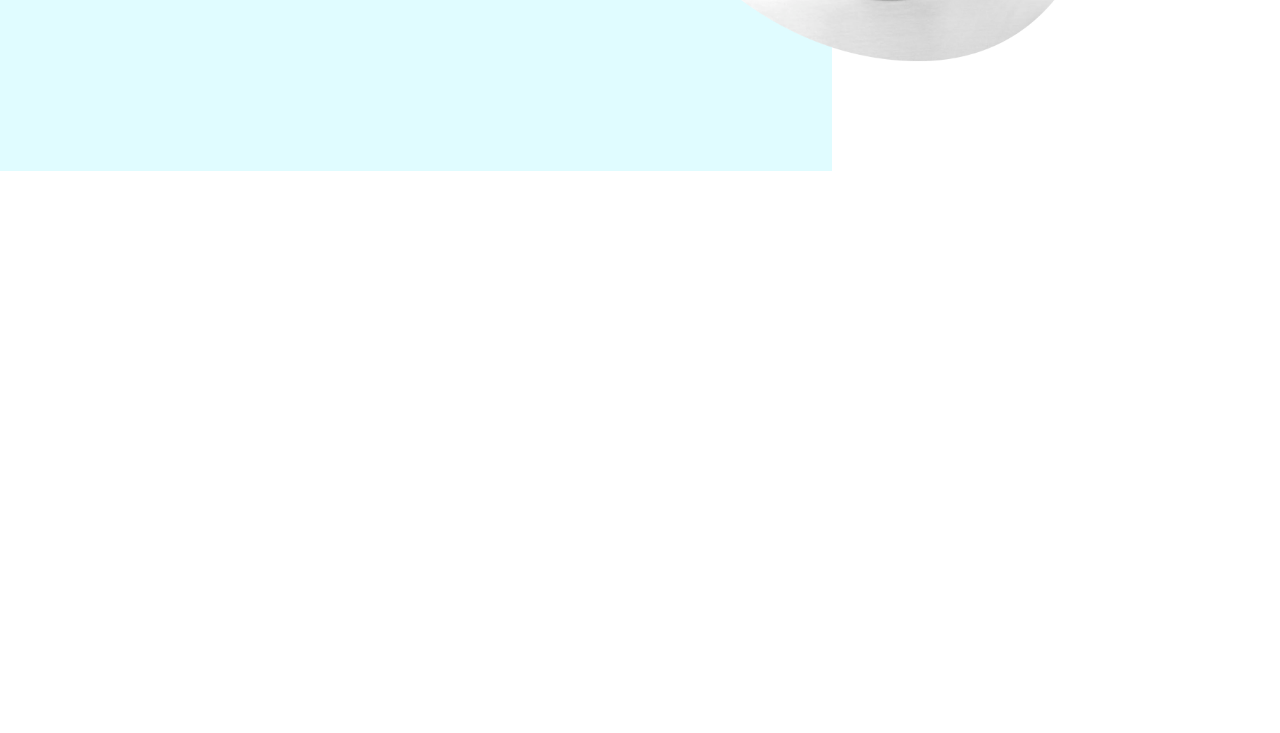
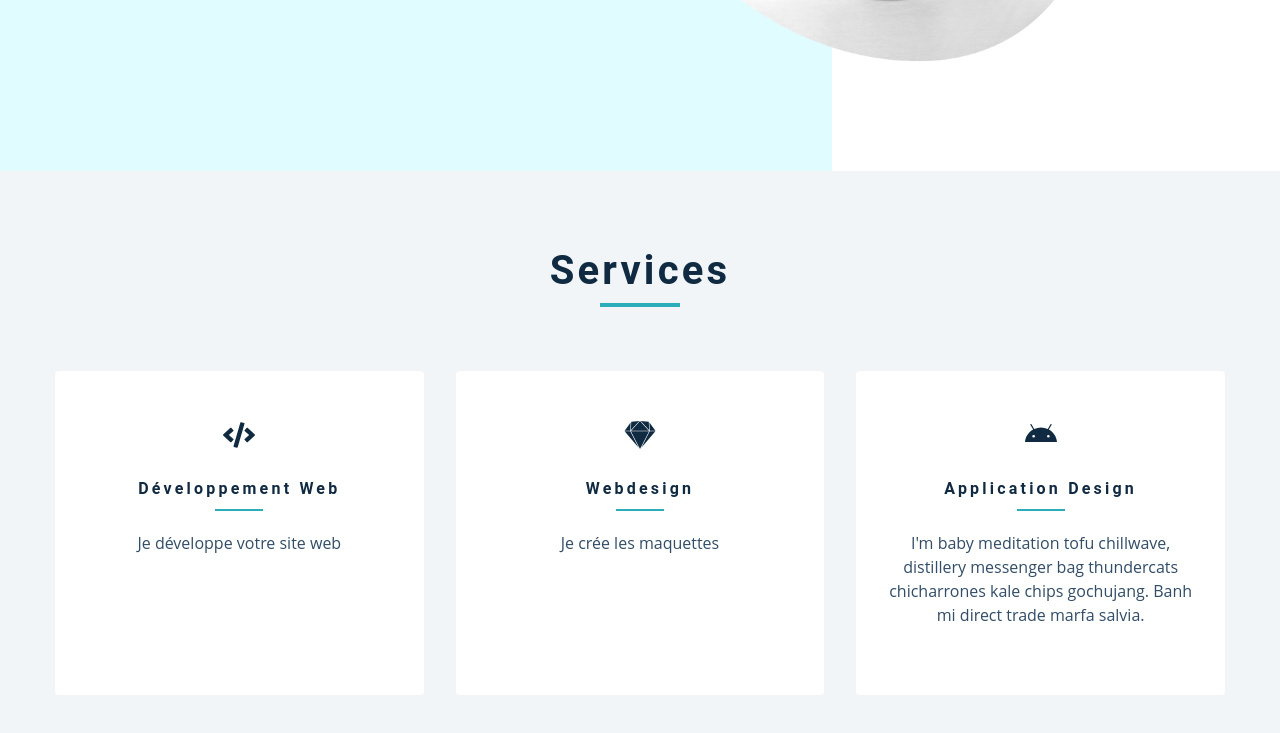
Before and after one commit to mgaaintjrae/portfolio_TelaCreativ, a Gatsby site: page / in a window 1280 px wide. Shown: the part 629-1362 px from the top of the page. Before the commit the page ends 800 px from the top, so only its background shows below. Built offline with nearby package versions, Linux system fonts and the light colour scheme; Gatsby itself is replaced by a stand-in of ours.

Commit message:
section services

```diff
--- a/src/components/Services.js
+++ b/src/components/Services.js
@@ -2,7 +2,23 @@
 import Title from "./Title"
 import services from "../constants/services"
 const Services = () => {
-  return <h2>services component</h2>
+  return (
+    <section className="section bg-grey">
+      <Title title="services" />
+      <div className="section-center services-center">
+        {services.map(service => {
+          const {id,icon,title,text} = service
+
+          return <article key={id} className="service">
+            {icon}
+            <h4>{title}</h4>
+            <div className="underline"></div>
+            <p>{text}</p>
+          </article>
+        })}
+      </div>
+    </section>
+  )
 }
 
 export default Services
--- a/src/components/Title.js
+++ b/src/components/Title.js
@@ -1,7 +1,12 @@
 import React from "react"
 
-const Title = () => {
-  return <h2>title component</h2>
+const Title = ({ title }) => {
+  return (
+  <div className="section-title">
+    <h2>{ title || "default title"}</h2>
+    <div className="underline"></div>
+  </div>
+  )
 }
 
 export default Title
--- a/src/constants/services.js
+++ b/src/constants/services.js
@@ -4,19 +4,19 @@
   {
     id: 1,
     icon: <FaCode className="service-icon" />,
-    title: "web development",
-    text: `I'm baby meditation tofu chillwave, distillery messenger bag thundercats chicharrones kale chips gochujang. Banh mi direct trade marfa salvia.`,
+    title: "développement web",
+    text: `Je développe votre site web`,
   },
   {
     id: 2,
     icon: <FaSketch className="service-icon" />,
-    title: "web design",
-    text: `I'm baby meditation tofu chillwave, distillery messenger bag thundercats chicharrones kale chips gochujang. Banh mi direct trade marfa salvia.`,
+    title: "webdesign",
+    text: `Je crée les maquettes`,
   },
   {
     id: 3,
     icon: <FaAndroid className="service-icon" />,
-    title: "app design",
+    title: "application design",
     text: `I'm baby meditation tofu chillwave, distillery messenger bag thundercats chicharrones kale chips gochujang. Banh mi direct trade marfa salvia.`,
   },
 ]
--- a/src/constants/socialLinks.js
+++ b/src/constants/socialLinks.js
@@ -12,17 +12,17 @@
   {
     id: 1,
     icon: <FaFacebookSquare className="social-icon"></FaFacebookSquare>,
-    url: "https://www.twitter.com",
+    url: "https://www.facebook.com/PriscillaRoyITfy",
   },
   {
     id: 2,
     icon: <FaLinkedin className="social-icon"></FaLinkedin>,
-    url: "https://www.twitter.com",
+    url: "https://www.linkedin.com/in/priscilla-roy/",
   },
   {
     id: 3,
     icon: <FaGithubSquare className="social-icon"></FaGithubSquare>,
-    url: "https://www.twitter.com",
+    url: "https://github.com/mgaaintjrae",
   },
   // {
   //   id: 3,
--- a/src/pages/index.js
+++ b/src/pages/index.js
@@ -9,6 +9,7 @@
 export default () => {
   return <Layout>
     <Hero />
+    <Services />
   </Layout>
 }
 // ...GatsbyImageSharpFluid
```
